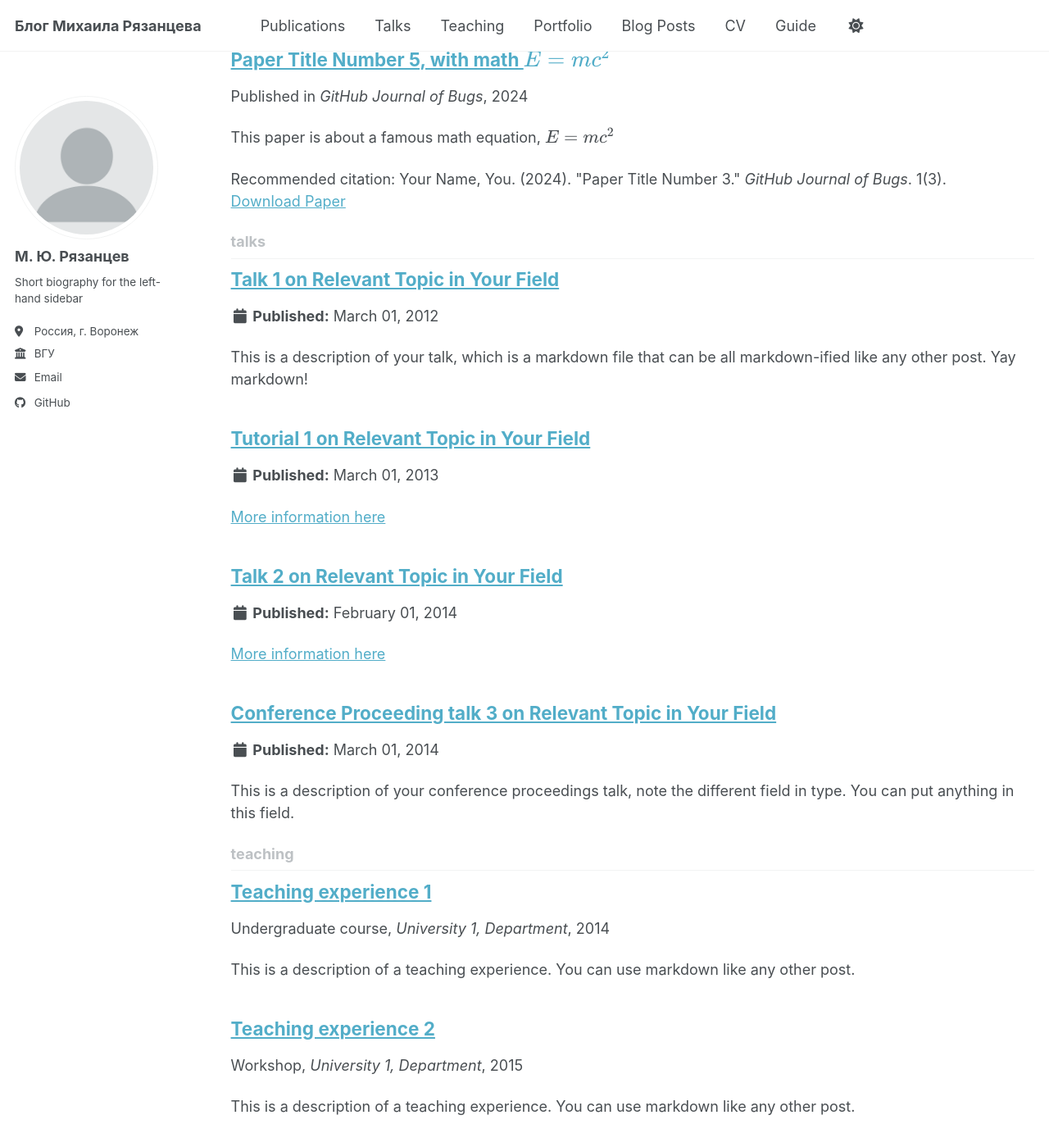
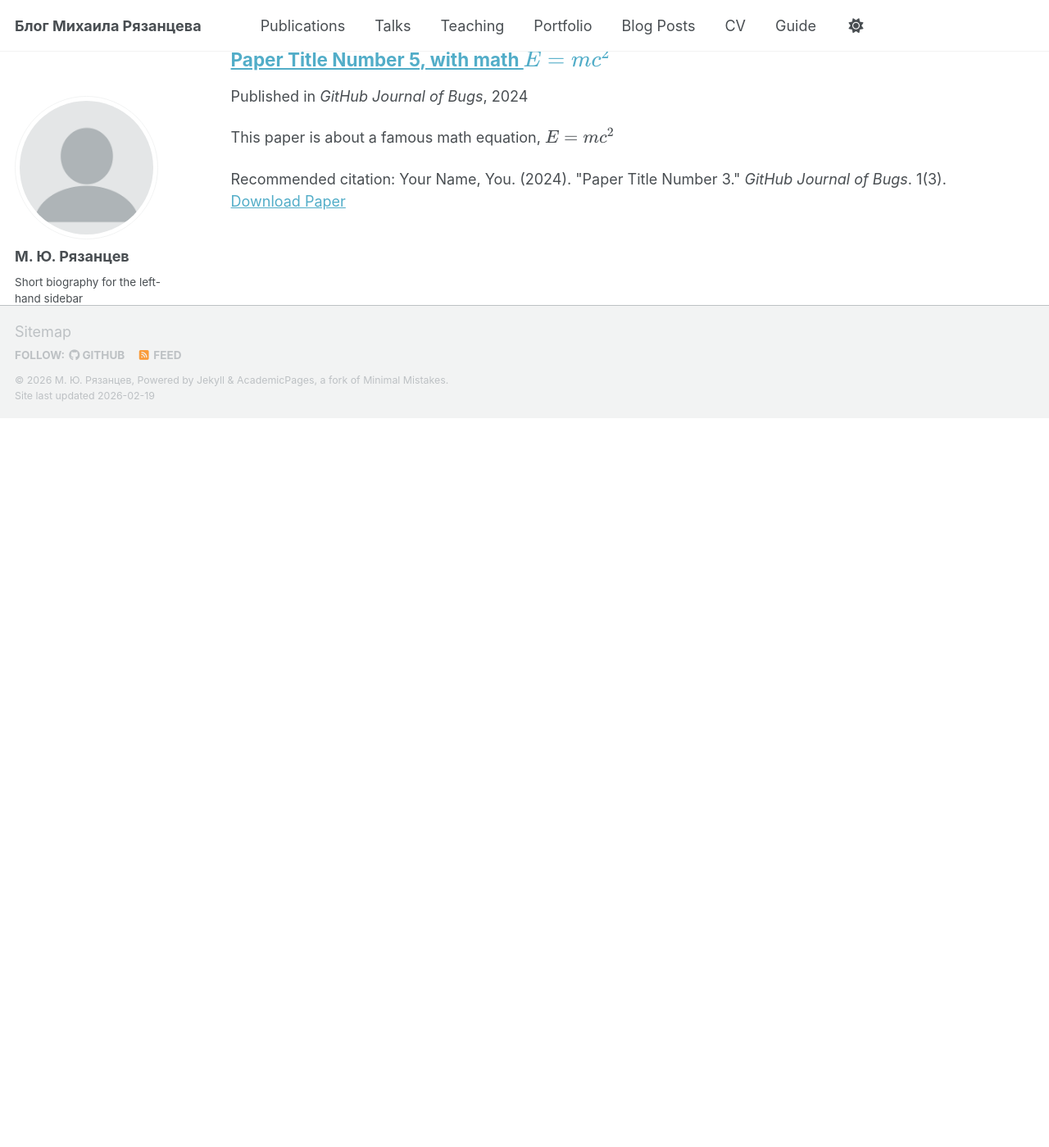
Before and after one commit to MRyazantsev/MRyazantsev.github.io, a Jekyll site: the page built from _pages/collection-archive.html, in a window 1280 px wide and 1400 px high, scrolled down 2076 px. Shown: the whole window at 82% size. Built offline with Jekyll 4.4.1, drawn with Linux system fonts in a browser that asks for light colours; a script bundle is joined from its source files by our own code; library files that are not in the unit come from our copies; after the commit the page ends 2586 px from its top, so only the background shows below that.

Commit message:
Update _config.yml

```diff
--- a/_config.yml
+++ b/_config.yml
@@ -12,8 +12,8 @@
 title                    : "Блог Михаила Рязанцева"
 title_separator          : "-"
 name                     : &name "М. Ю. Рязанцев"
-description              : &description "Your Name's academic portfolio"   # Update this with a general description of your site, this is the default if not overridden by a page
-url                      : https://academicpages.github.io # The base hostname & protocol for your site e.g. "https://[your GitHub username].github.io",
+description              : &description "Этот сайт - мой личный блог, где публикуются короткие заметки, статьи, интересные и задачи и многое другое, связанное с математикой"   # Update this with a general description of your site, this is the default if not overridden by a page
+url                      : https://mryazantsev.github.io/ # The base hostname & protocol for your site e.g. "https://[your GitHub username].github.io",
                                                            # or if you already have some other page hosted on Github then use "https://[your GitHub username].github.io/[Your Repo Name]"
 baseurl                  : "" # the subpath of your site, e.g. "/blog"
 repository               : "academicpages/academicpages.github.io"
@@ -221,16 +221,10 @@
 
 # These settings control the types of collections used by the template
 collections:
-  teaching:
-    output: true
-    permalink: /:collection/:path/
   publications:
     output: true
     permalink: /:collection/:path/
   portfolio:
-    output: true
-    permalink: /:collection/:path/
-  talks:
     output: true
     permalink: /:collection/:path/
 
@@ -255,15 +249,6 @@
     values:
       layout: single
       author_profile: true
-  # _teaching
-  - scope:
-      path: ""
-      type: teaching
-    values:
-      layout: single
-      author_profile: true
-      share: true
-      comments: true
   # _publications
   - scope:
       path: ""
@@ -282,14 +267,6 @@
       author_profile: true
       share: true
       comment: true
-  # _talks
-  - scope:
-      path: ""
-      type: talks
-    values:
-      layout: talk
-      author_profile: true
-      share: true
 
 
 # Sass/SCSS
```
